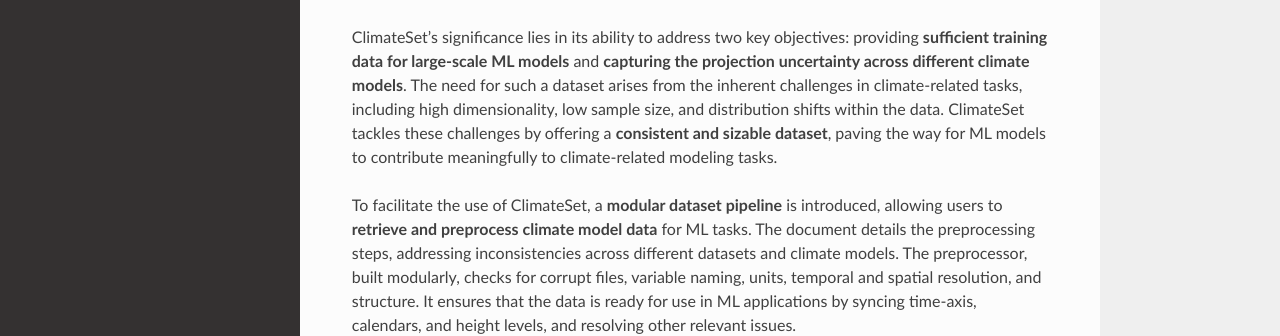
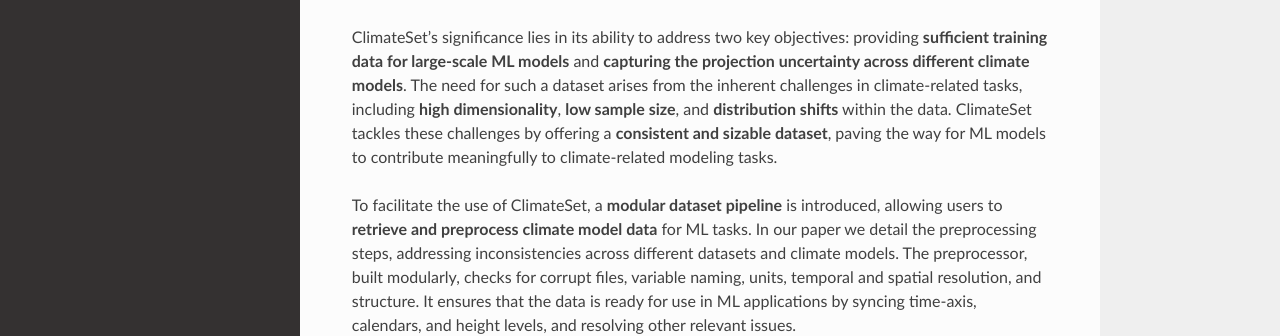
Before and after one commit to IlijaTrajkovic/ClimateSet, a Sphinx documentation site: the page built from docs/source/climateset.rst, in a window 1280 px wide and 900 px high. Shown: the part 446-782 px from the top of the window. Built offline with Sphinx 7.4.7 and the Read the Docs theme 2.0.0, drawn with Linux system fonts in a browser that asks for light colours.

Commit message:
minor changes

```diff
--- a/docs/source/climateset.rst
+++ b/docs/source/climateset.rst
@@ -11,12 +11,12 @@ of climate forcing agents**, crucial for predicting climate model responses. The
 aerosols, and aerosol precursor emission inputs for five different scenarios.
 
 ClimateSet's significance lies in its ability to address two key objectives: providing **sufficient training data for large-scale ML models** and **capturing the projection
-uncertainty across different climate models**. The need for such a dataset arises from the inherent challenges in climate-related tasks, including high dimensionality,
-low sample size, and distribution shifts within the data. ClimateSet tackles these challenges by offering a **consistent and sizable dataset**, paving the way for ML models
+uncertainty across different climate models**. The need for such a dataset arises from the inherent challenges in climate-related tasks, including **high dimensionality**,
+**low sample size**, and **distribution shifts** within the data. ClimateSet tackles these challenges by offering a **consistent and sizable dataset**, paving the way for ML models
 to contribute meaningfully to climate-related modeling tasks.
 
 To facilitate the use of ClimateSet, a **modular dataset pipeline** is introduced, allowing users to **retrieve and preprocess climate model data** for ML tasks.
-The document details the preprocessing steps, addressing inconsistencies across different datasets and climate models.
+In our paper we detail the preprocessing steps, addressing inconsistencies across different datasets and climate models.
 The preprocessor, built modularly, checks for corrupt files, variable naming, units, temporal and spatial resolution, and structure.
 It ensures that the data is ready for use in ML applications by syncing time-axis, calendars, and height levels, and resolving other relevant issues.
 
--- a/docs/source/index.rst
+++ b/docs/source/index.rst
@@ -7,7 +7,7 @@ Our GitHub: https://github.com/RolnickLab/ClimateSet
 
 Read the :doc:`climateset` section for further information about the project.
 
-Also check out the :doc:`climatecontext` section if you want to learn more about climate models, climate emulation and other concepts important for understanding ClimateSet.
+Also check out the :doc:`climatecontext` section if you want to learn more about climate models, climate model emulation and other concepts important for understanding ClimateSet.
 
 ClimateSet has its documentation hosted on Read the Docs.
 
```
